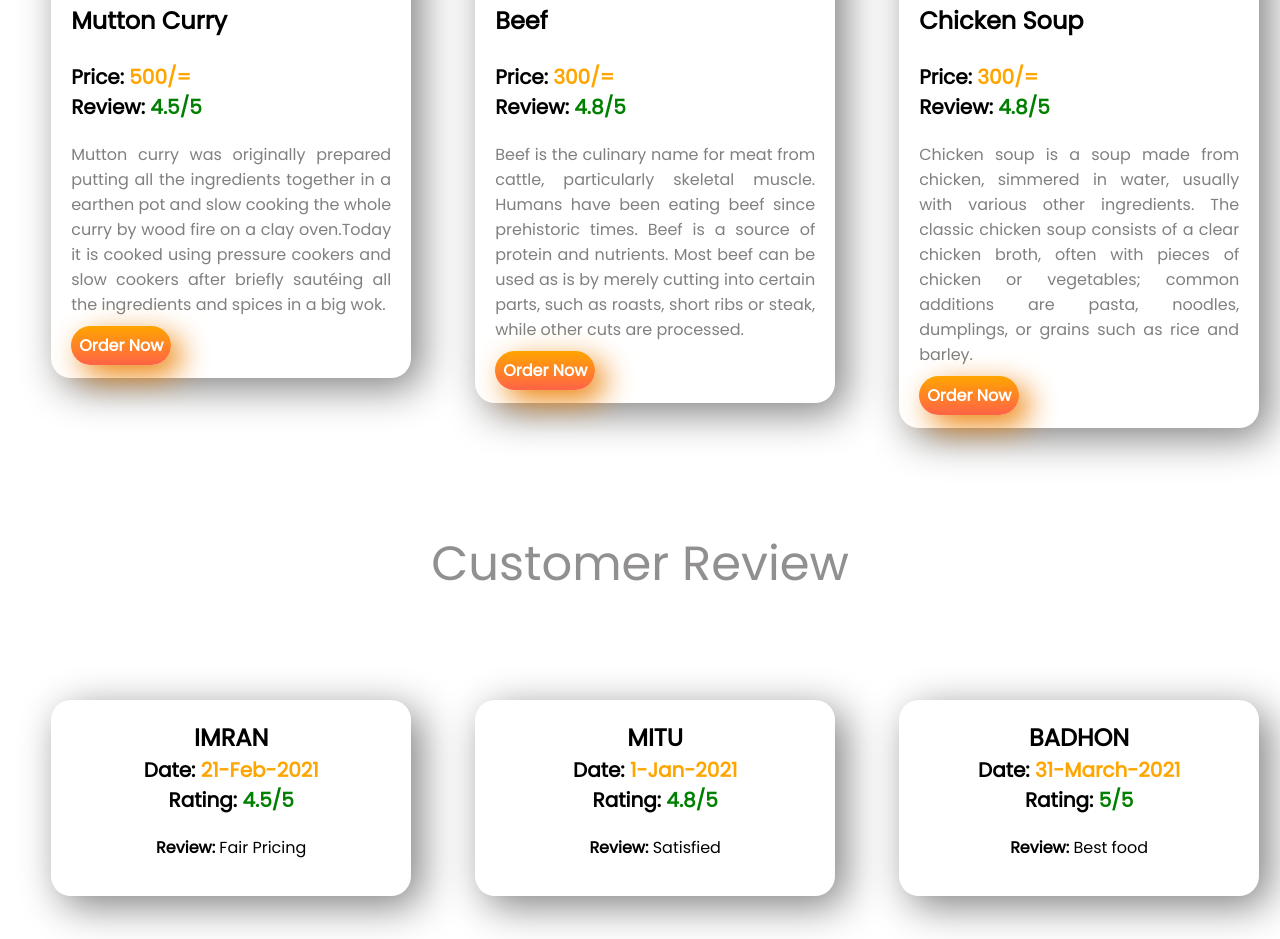
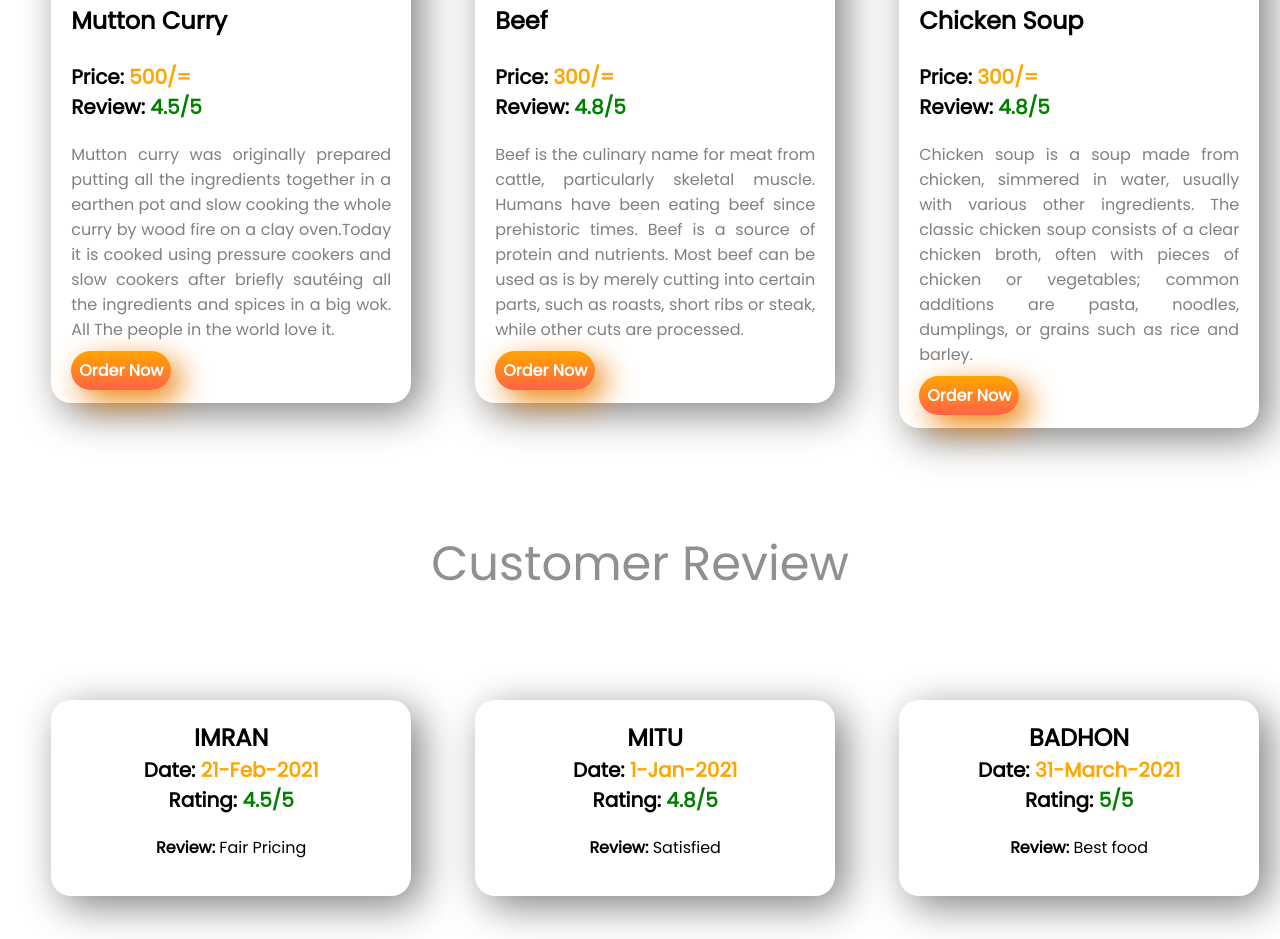
Before and after one commit to ImranHossain1/food-network-main, a plain HTML site: page index.html in a window 1280 px wide. Shown: the part 2210-3149 px from the top of the page. Drawn offline with Linux system fonts and the light colour scheme.

```diff
--- a/index.html
+++ b/index.html
@@ -46,7 +46,7 @@
                 <h3>Mutton Curry</h3>
                 <h4 style="margin: 0;">Price: <span class="orange">500/=</span></h4>
                 <h4 style="margin: 0 0 20px 0;">Review: <span class="green">4.5/5</span></h4>
-                <p class="food-paragraph">Mutton curry was originally prepared putting all the ingredients together in a earthen pot and slow cooking the whole curry by wood fire on a clay oven.Today it is cooked using pressure cookers and slow cookers after briefly sautéing all the ingredients and spices in a big wok.</p>
+                <p class="food-paragraph">Mutton curry was originally prepared putting all the ingredients together in a earthen pot and slow cooking the whole curry by wood fire on a clay oven.Today it is cooked using pressure cookers and slow cookers after briefly sautéing all the ingredients and spices in a big wok. All The people in the world love it.</p>
                 <a target="_blank" href="https://www.facebook.com/imran1402/" class="link-button" style="padding: 8px; margin-bottom: 20px;">Order Now</a>
             </div>
             <div class="food-item">
```
